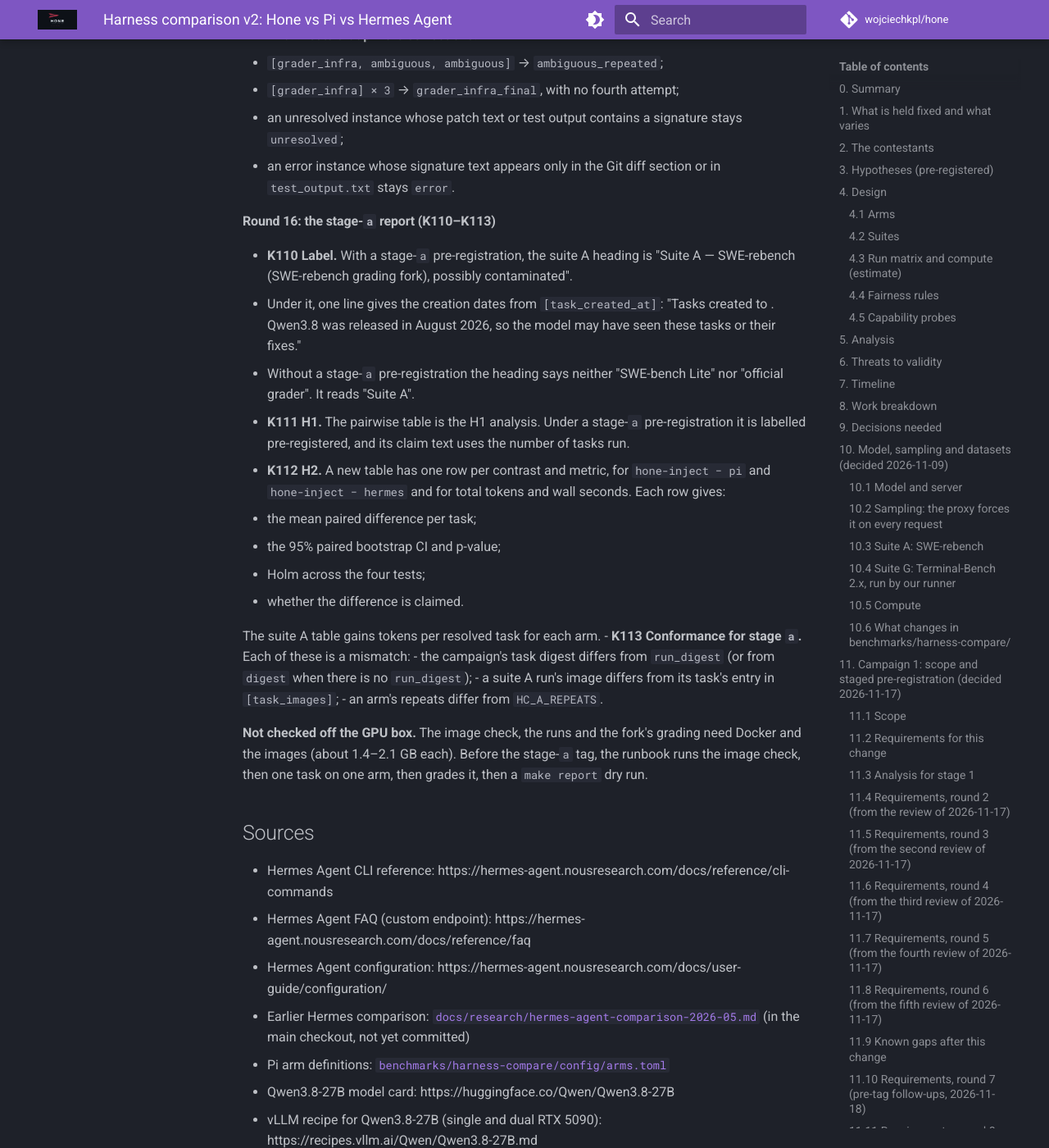
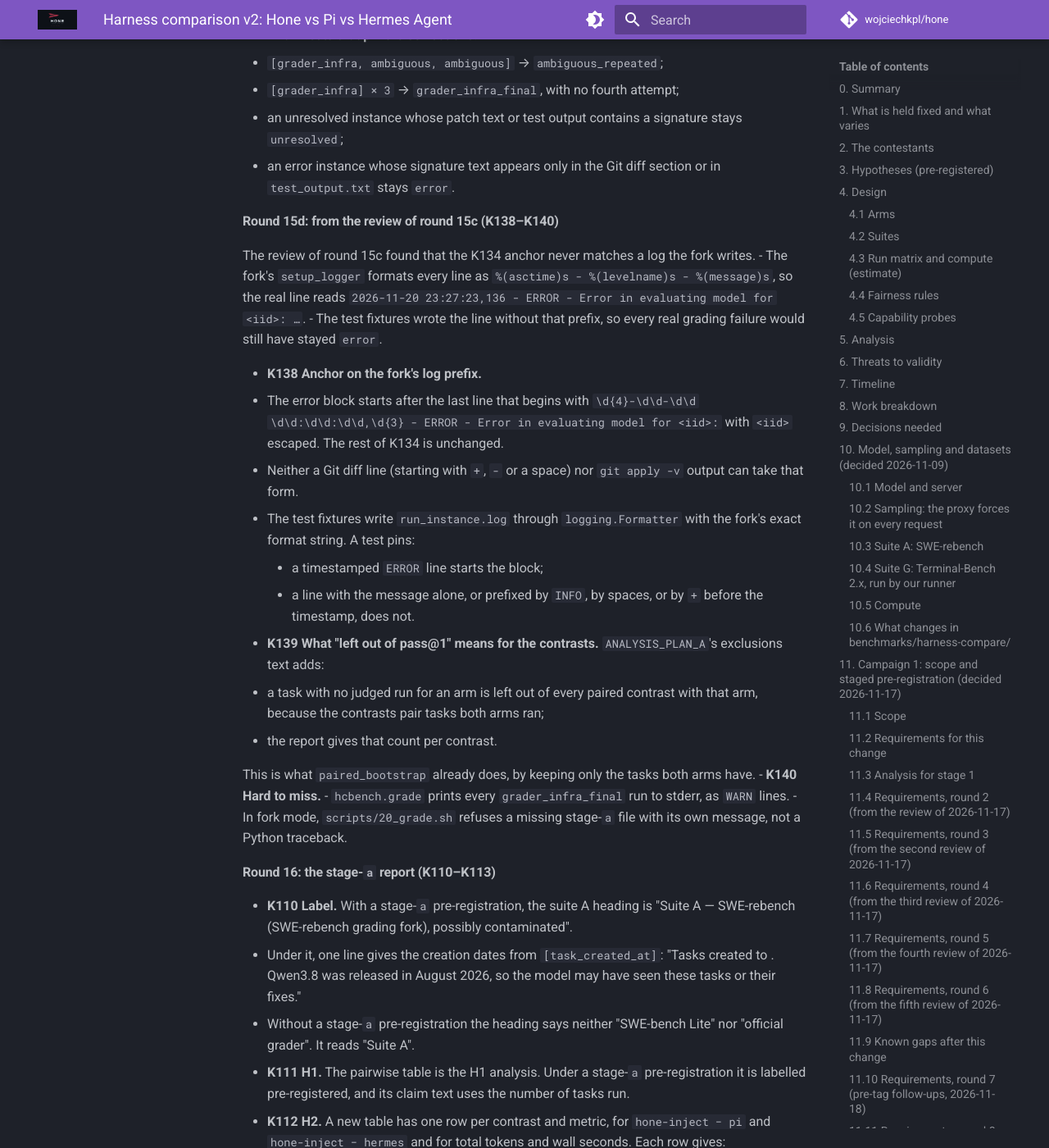
Before and after one commit to wojciechkpl/hone, an MkDocs documentation site: the page built from docs/plans/harness-compare-v2-2026-11.md, in a window 1280 px wide and 1400 px high, scrolled down 51438 px. Shown: the whole window at 82% size. Built offline with MkDocs 1.6.1 and Material for MkDocs 9.7.7, drawn with Linux system fonts in a browser that asks for light colours; comment, search, counter and statistics services are not loaded.

Commit message:
docs(bench): round 15d spec, anchor on the fork's log prefix (K138-K140)

```diff
--- a/docs/plans/harness-compare-v2-2026-11.md
+++ b/docs/plans/harness-compare-v2-2026-11.md
@@ -1769,6 +1769,38 @@ K134–K136 replace the parts of K129 and K130 they name.
   - an error instance whose signature text appears only in the Git diff section or in
     `test_output.txt` stays `error`.
 
+#### Round 15d: from the review of round 15c (K138–K140)
+
+The review of round 15c found that the K134 anchor never matches a log the fork writes.
+- The fork's `setup_logger` formats every line as
+  `%(asctime)s - %(levelname)s - %(message)s`, so the real line reads
+  `2026-11-20 23:27:23,136 - ERROR - Error in evaluating model for <iid>: …`.
+- The test fixtures wrote the line without that prefix, so every real grading failure
+  would still have stayed `error`.
+
+- **K138 Anchor on the fork's log prefix.**
+  - The error block starts after the last line that begins with
+    `\d{4}-\d\d-\d\d \d\d:\d\d:\d\d,\d{3} - ERROR - Error in evaluating model for <iid>:`
+    with `<iid>` escaped. The rest of K134 is unchanged.
+  - Neither a Git diff line (starting with `+`, `-` or a space) nor `git apply -v` output
+    can take that form.
+  - The test fixtures write `run_instance.log` through `logging.Formatter` with the fork's
+    exact format string. A test pins:
+    - a timestamped `ERROR` line starts the block;
+    - a line with the message alone, or prefixed by `INFO`, by spaces, or by `+` before
+      the timestamp, does not.
+- **K139 What "left out of pass@1" means for the contrasts.** `ANALYSIS_PLAN_A`'s
+  exclusions text adds:
+  - a task with no judged run for an arm is left out of every paired contrast with that
+    arm, because the contrasts pair tasks both arms ran;
+  - the report gives that count per contrast.
+
+  This is what `paired_bootstrap` already does, by keeping only the tasks both arms have.
+- **K140 Hard to miss.**
+  - `hcbench.grade` prints every `grader_infra_final` run to stderr, as `WARN` lines.
+  - In fork mode, `scripts/20_grade.sh` refuses a missing stage-`a` file with its own
+    message, not a Python traceback.
+
 #### Round 16: the stage-`a` report (K110–K113)
 
 - **K110 Label.** With a stage-`a` pre-registration, the suite A heading is
```
